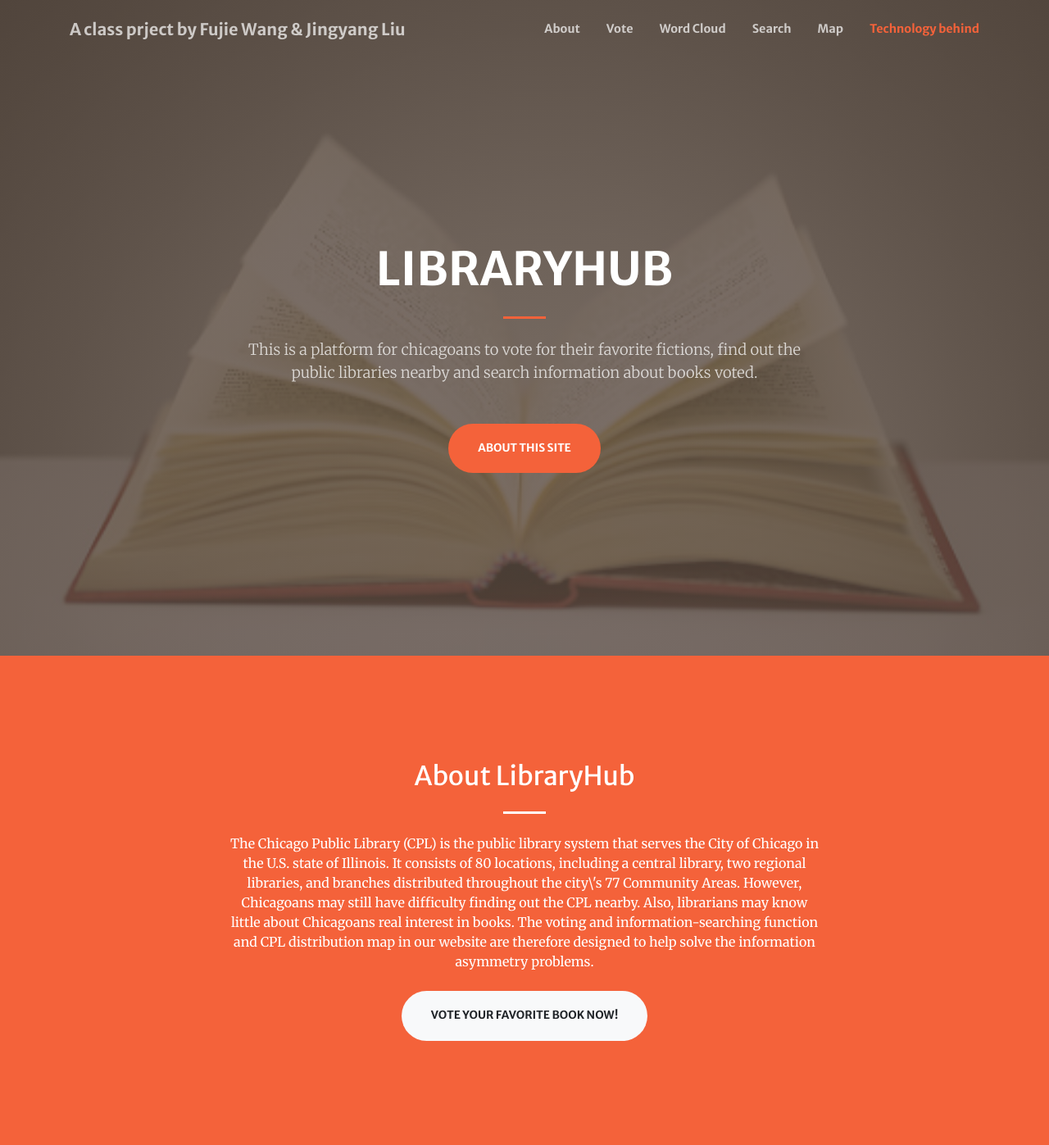
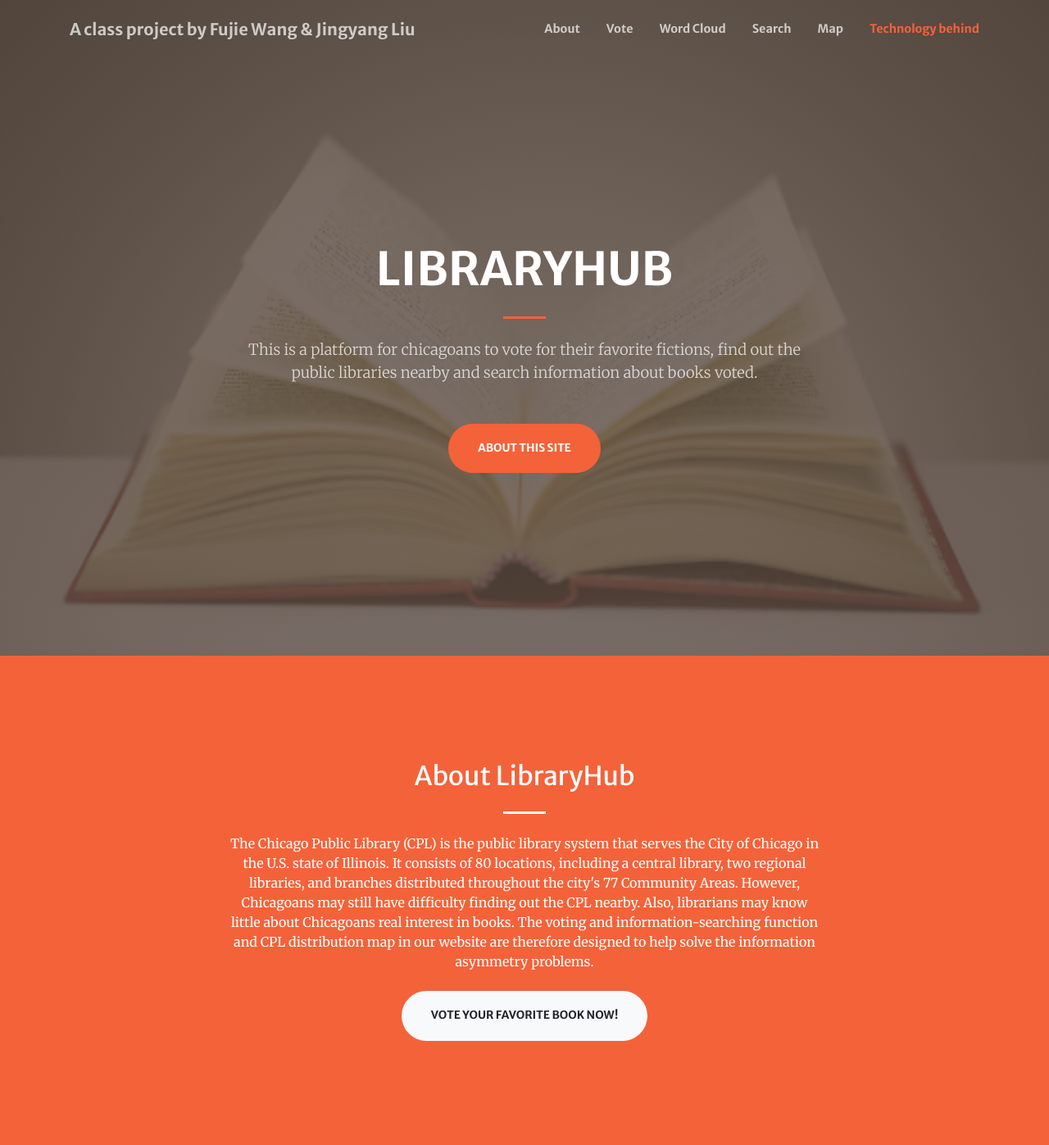
Before and after one commit to FujieWang/libraryhub, a PHP site: page / in a window 1280 px wide. Shown: the top 1397 px of the page at 82% size. Run offline with PHP 8.4, Linux system fonts and the light colour scheme; data that the repository does not hold is empty; some libraries are stand-ins or nearby versions.

Commit message:
typo change

```diff
--- a/index.php
+++ b/index.php
@@ -42,7 +42,7 @@
   <!-- Navigation -->
   <nav class="navbar navbar-expand-lg navbar-light fixed-top py-3" id="mainNav">
     <div class="container">
-      <a class="navbar-brand js-scroll-trigger" href="#page-top">A class prject by Fujie Wang & Jingyang Liu</a>
+      <a class="navbar-brand js-scroll-trigger" href="#page-top">A class project by Fujie Wang & Jingyang Liu</a>
       <button class="navbar-toggler navbar-toggler-right" type="button" data-toggle="collapse" data-target="#navbarResponsive" aria-controls="navbarResponsive" aria-expanded="false" aria-label="Toggle navigation">
         <span class="navbar-toggler-icon"></span>
       </button>
@@ -94,7 +94,7 @@
         <div class="col-lg-8 text-center">
           <h2 class="text-white mt-0">About LibraryHub</h2>
           <hr class="divider light my-4">
-          <p class="text-white mb-4">The Chicago Public Library (CPL) is the public library system that serves the City of Chicago in the U.S. state of Illinois. It consists of 80 locations, including a central library, two regional libraries, and branches distributed throughout the city\'s 77 Community Areas. However, Chicagoans may still have difficulty finding out the CPL nearby. Also, librarians may know little about Chicagoans real interest in books. The voting and information-searching function and CPL distribution map in our website are therefore designed to help solve the information asymmetry problems.</p>
+          <p class="text-white mb-4">The Chicago Public Library (CPL) is the public library system that serves the City of Chicago in the U.S. state of Illinois. It consists of 80 locations, including a central library, two regional libraries, and branches distributed throughout the city's 77 Community Areas. However, Chicagoans may still have difficulty finding out the CPL nearby. Also, librarians may know little about Chicagoans real interest in books. The voting and information-searching function and CPL distribution map in our website are therefore designed to help solve the information asymmetry problems.</p>
           <a class="btn btn-light btn-xl js-scroll-trigger" href="#vote">Vote your favorite book now!</a>
         </div>
       </div>
```
